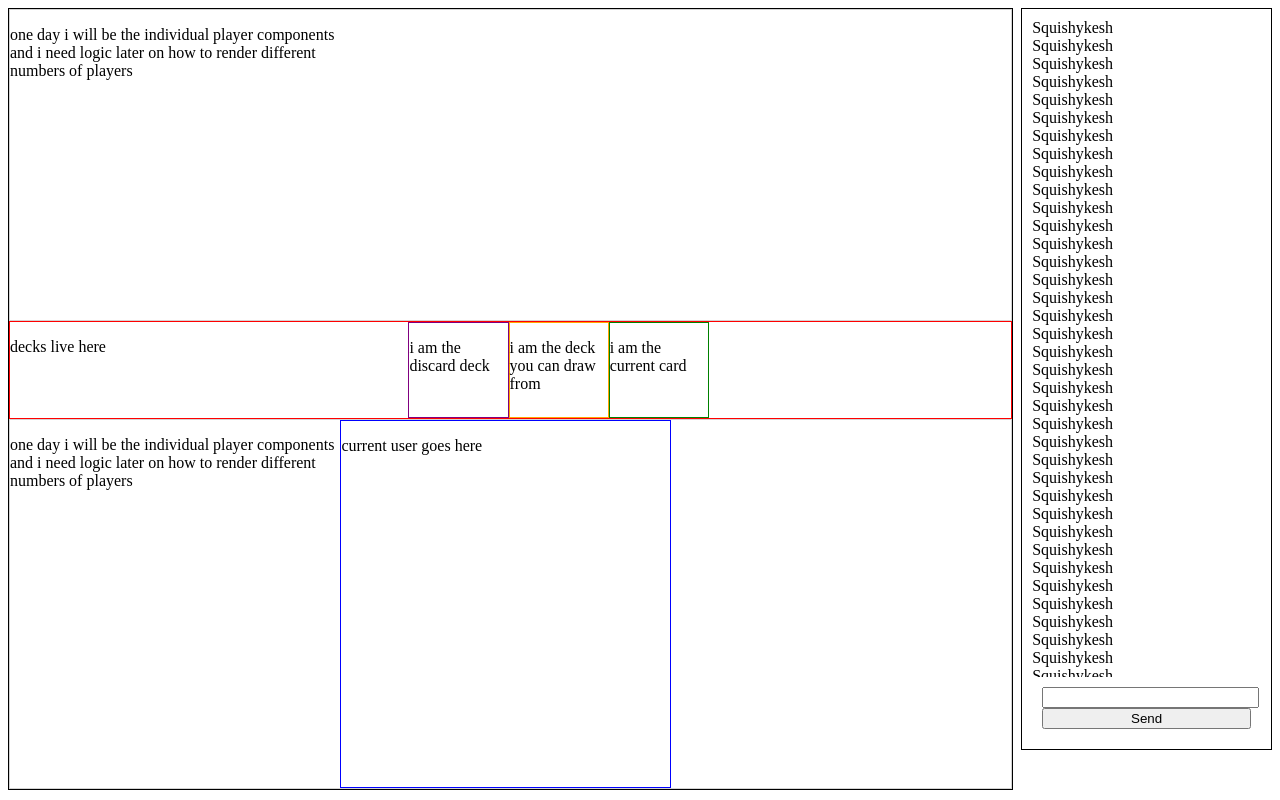
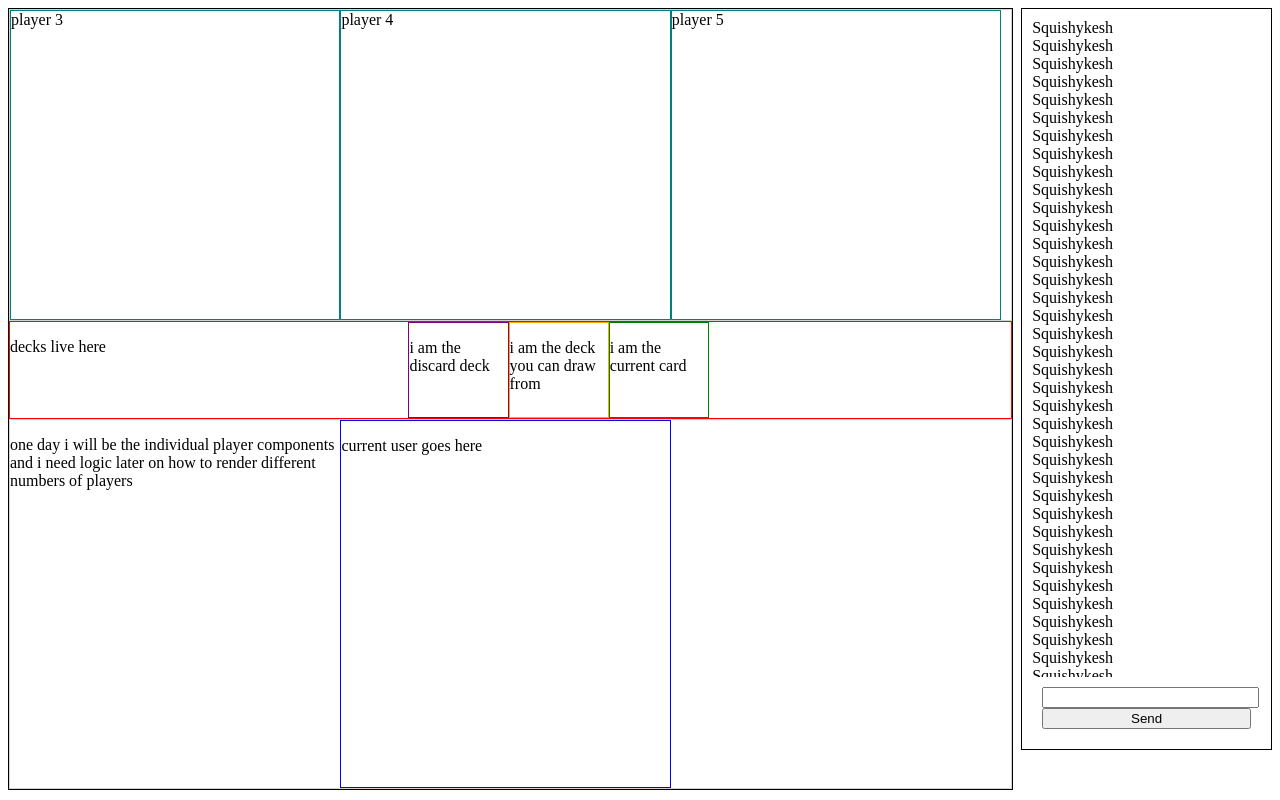
Before and after one commit to Camb-io/playcamb.io, a React (Create React App) app in the folder cambio-client/: page /1 in a window 1280 px wide. Built offline with nearby package versions, Linux system fonts and the light colour scheme.

Commit message:
players 3 4 5

```diff
--- a/cambio-client/src/components/BottomPlayers/styles.scss
+++ b/cambio-client/src/components/BottomPlayers/styles.scss
@@ -2,7 +2,6 @@
   border-width: 1px;
   border-style: solid;
   border-color: $standard-player-area;
-  // grid-area: bottomplayers;
   display: grid;
   grid-template-columns: 33% 33% 33%;
 }
--- a/cambio-client/src/components/TopPlayers/TopPlayers.main.jsx
+++ b/cambio-client/src/components/TopPlayers/TopPlayers.main.jsx
@@ -4,7 +4,9 @@ const TopPlayers = () => {
 
   return (
     <div className="top-players">
-      <p>one day i will be the individual player components and i need logic later on how to render different numbers of players</p>
+      <div className="player-three">player 3</div>
+      <div className="player-four">player 4</div>
+      <div className="player-five">player 5</div>
     </div>
   )
 
--- a/cambio-client/src/components/TopPlayers/styles.scss
+++ b/cambio-client/src/components/TopPlayers/styles.scss
@@ -4,4 +4,30 @@
   border-color: $standard-player-area;
   display: grid;
   grid-template-columns: 33% 33% 33%;
+  grid-auto-rows: 100%;
+  grid-template-areas:
+    "playerthree"
+    "playerfour"
+    "playerfive";
 }
+
+.player-three {
+  grid-area: "playerthree";
+  border-width: 1px;
+  border-style: solid;
+  border-color: teal;
+}
+
+.player-four {
+  grid-area: "playerfour";
+  border-width: 1px;
+  border-style: solid;
+  border-color: teal;
+}
+
+.player-five {
+  grid-area: "playerfive";
+  border-width: 1px;
+  border-style: solid;
+  border-color: teal;
+}
```
